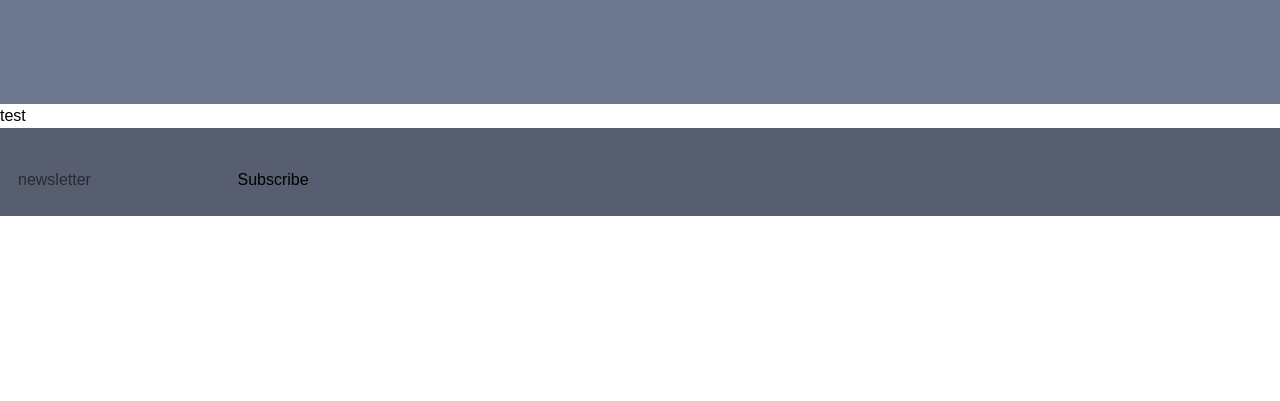
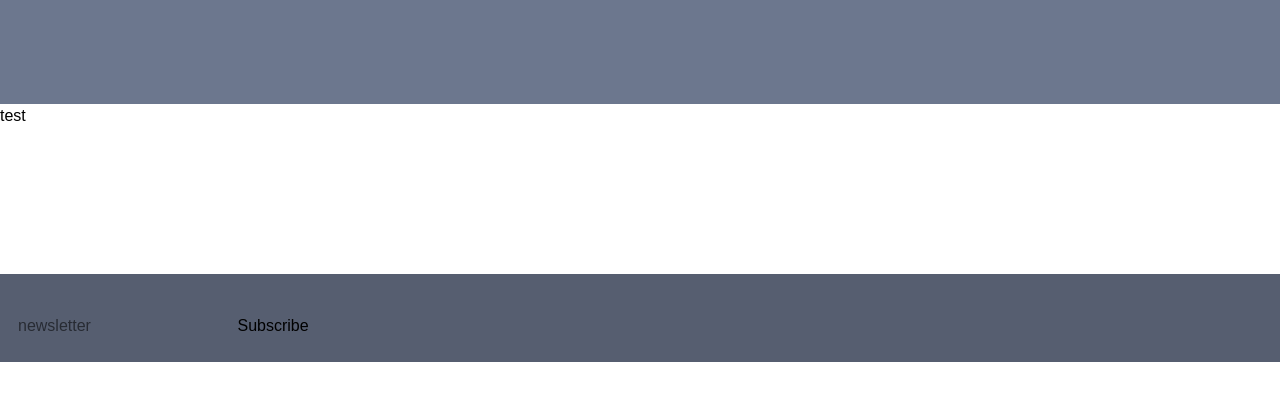
Before and after one commit to qwentes-team/qw-template, a Jekyll site: the page built from index.md, in a window 1280 px wide. Shown: the top 401 px of the page. Built offline with Jekyll 4.4.1, drawn with Linux system fonts in a browser that asks for light colours.

Commit message:
style(section): section component wip

```diff
--- /dev/null
+++ b/_includes/section.html
@@ -0,0 +1,6 @@
+<section>
+    <img src="" alt="">
+    <h2></h2>
+    <h4></h4>
+    <p></p>
+</section>
--- a/_layouts/default.html
+++ b/_layouts/default.html
@@ -4,6 +4,7 @@
     <body>
         {% include header/header-basic.html %}
         {{ content }}
+        {% include section.html %}
         {% include footer/footer-basic.html %}
     </body>
     <script src="js/prod/bundle.js"></script>
--- /dev/null
+++ b/_sass/_section.scss
@@ -0,0 +1,10 @@
+section {
+    width: 100%;
+    height: auto;
+    position: relative;
+    display: flex;
+    flex-flow: column wrap;
+    justify-content: center;
+    align-items: center;
+    padding: $qw-border-radius-xl;
+}
--- a/css/main.scss
+++ b/css/main.scss
@@ -7,3 +7,4 @@
 @import "grid";
 @import "footer";
 @import "card";
+@import "section";
```
